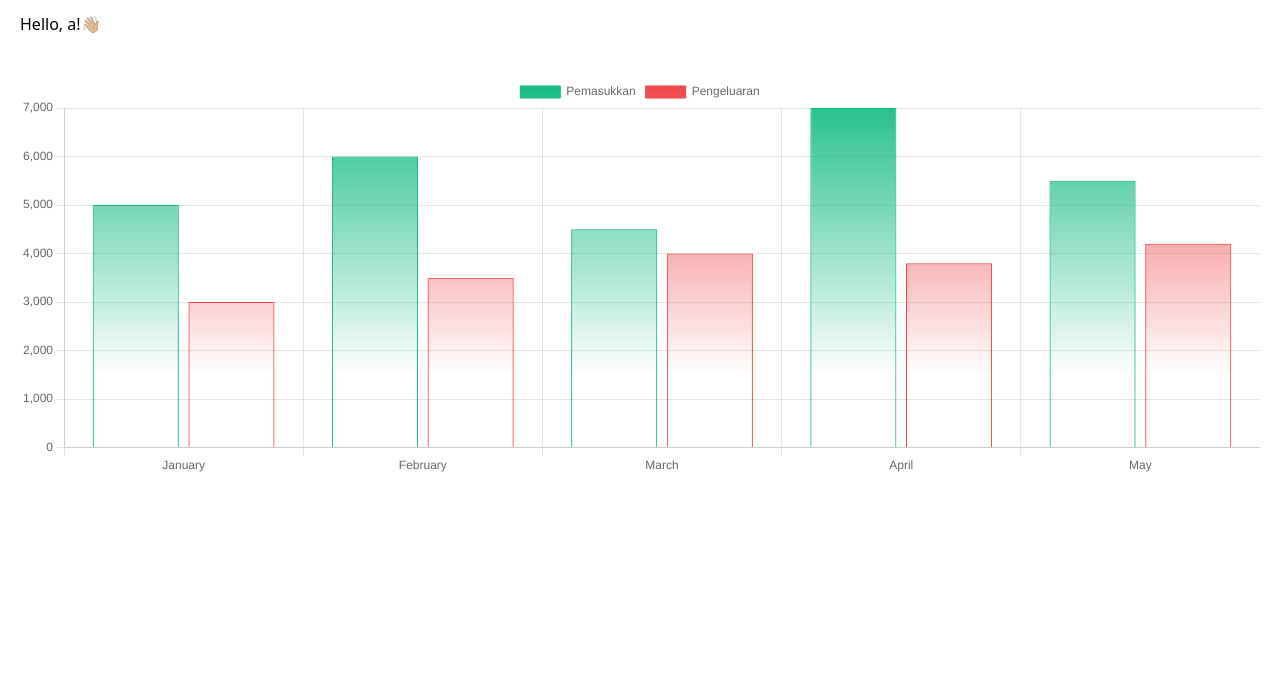
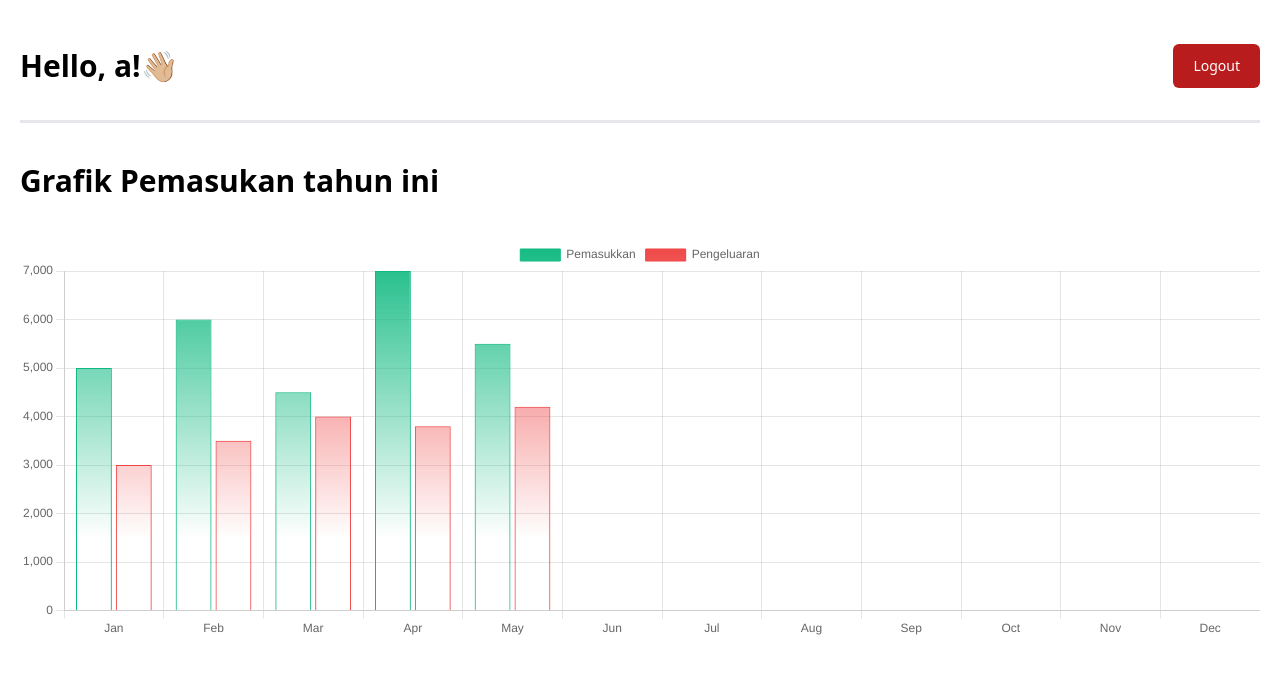
Before and after one commit to FjrREPO/black-cinema-php, a PHP site: page /app/admin/home.php in a window 1280 px wide. Shown: the part 48-722 px from the top of the page. Run offline with PHP 8.4, Linux system fonts and the light colour scheme; a user stored in the database is signed in; some libraries are stand-ins or nearby versions.

Commit message:
fix graphic

```diff
--- a/app/admin/home.php
+++ b/app/admin/home.php
@@ -16,6 +16,59 @@ if ($_SESSION['user_role'] != "admin") {
     <link rel="stylesheet" href="https://cdnjs.cloudflare.com/ajax/libs/font-awesome/6.5.2/css/all.min.css">
     <script src="https://cdn.jsdelivr.net/npm/chart.js"></script>
     <script src="https://code.jquery.com/jquery-3.6.0.min.js"></script>
+    <link rel="stylesheet" href="https://cdn.jsdelivr.net/npm/daterangepicker/daterangepicker.css">
+    <script src="https://cdn.jsdelivr.net/npm/moment/moment.min.js"></script>
+    <script src="https://cdn.jsdelivr.net/npm/daterangepicker/daterangepicker.min.js"></script>
+    <style>
+        .daterangepicker {
+            background-color: rgba(0, 0, 0, 0.6) !important;
+            color: #cbd5e0;
+        }
+
+        .daterangepicker td,
+        .daterangepicker th {
+            color: #cbd5e0;
+        }
+
+        .daterangepicker .calendar-time {
+            color: #cbd5e0 !important;
+        }
+
+        .daterangepicker td.off,
+        .daterangepicker td.off.in-range,
+        .daterangepicker td.off.start-date,
+        .daterangepicker td.off.end-date {
+            background-color: transparent !important;
+        }
+
+        .daterangepicker .calendar-table .next span,
+        .daterangepicker .calendar-table .prev span {
+            border: solid white !important;
+            border-width: 0 2px 2px 0 !important;
+        }
+
+        .daterangepicker .calendar-table .next:hover,
+        .daterangepicker .calendar-table .prev:hover {
+            background-color: rgba(255, 255, 255, 0.1) !important;
+        }
+
+        .daterangepicker td.available:hover, .daterangepicker th.available:hover {
+            background-color: rgba(255, 255, 255, 0.1) !important;
+        }
+
+        .daterangepicker .calendar-time .hour,
+        .daterangepicker .calendar-time .minute {
+            color: #cbd5e0 !important;
+        }
+
+        .daterangepicker .calendar-table {
+            background-color: rgba(0, 0, 0, 0.6) !important;
+        }
+
+        .daterangepicker .daterangepicker-selected {
+            background-color: #4a5568 !important;
+        }
+    </style>
 </head>
 
 <body class="bg-white text-black dark:bg-black dark:text-white">
--- a/app/admin/pages/dashboard.php
+++ b/app/admin/pages/dashboard.php
@@ -1,18 +1,15 @@
-<?php
-include "../../config/conn.php";
-?>
-
 <div class="w-full h-auto px-5">
-    <div class="flex flex-col w-full h-auto gap-10">
-        <div className="border-b">
-            <div className="container flex flex-wrap items-center justify-between gap-6 py-8">
-                <p className="text-3xl font-bold">Hello, <?php echo $_SESSION['user_username']; ?>!👋🏼</p>
-                <div className="flex items-center gap-3">
-                    <UpdateDataOverview payment={payment} transaction={transaction} />
-                </div>
+    <div class="flex flex-col w-full h-auto">
+        <div class="border-b-[3px]">
+            <div class="container flex flex-wrap items-center justify-between gap-6 py-8">
+                <span class="text-3xl font-bold">Hello, <?php echo $_SESSION['user_username']; ?>!👋🏼</span>
+                <button class="bg-red-700 text-sm py-3 px-5 rounded-md text-white hover:bg-red-900 duration-200">Logout</button>
             </div>
         </div>
         <div class="w-full h-auto">
+            <div class="w-full flex flex-row items-center justify-between py-10">
+                <h1 class="text-3xl font-bold">Grafik Pemasukan tahun ini</h1>
+            </div>
             <canvas id="myChart" style="width:100%; max-height:400px;"></canvas>
         </div>
     </div>
@@ -20,21 +17,21 @@ include "../../config/conn.php";
 
 <script>
     $(document).ready(function() {
-        var data = {
-            labels: ["January", "February", "March", "April", "May"],
+        var monthlyData = {
+            labels: ["Jan", "Feb", "Mar", "Apr", "May", "Jun", "Jul", "Aug", "Sep", "Oct", "Nov", "Dec"],
             datasets: [{
                     label: 'Pemasukkan',
                     backgroundColor: 'rgba(16, 185, 129, 0.8)',
                     borderColor: 'rgba(16, 185, 129, 1)',
                     borderWidth: 1,
-                    data: [5000, 6000, 4500, 7000, 5500]
+                    data: [5000, 6000, 4500, 7000, 5500, 0, 0, 0, 0, 0, 0, 0]
                 },
                 {
                     label: 'Pengeluaran',
                     backgroundColor: 'rgba(239, 68, 68, 0.8)',
                     borderColor: 'rgba(239, 68, 68, 1)',
                     borderWidth: 1,
-                    data: [3000, 3500, 4000, 3800, 4200]
+                    data: [3000, 3500, 4000, 3800, 4200, 0, 0, 0, 0, 0, 0, 0]
                 }
             ]
         };
@@ -82,12 +79,13 @@ include "../../config/conn.php";
         expenseGradient.addColorStop(0, 'rgba(239, 68, 68, 1)');
         expenseGradient.addColorStop(1, 'rgba(239, 68, 68, 0)');
 
-        data.datasets[0].backgroundColor = incomeGradient;
-        data.datasets[1].backgroundColor = expenseGradient;
+        monthlyData.datasets[0].backgroundColor = incomeGradient;
+        monthlyData.datasets[1].backgroundColor = expenseGradient;
+
 
         var myChart = new Chart(ctx, {
             type: 'bar',
-            data: data,
+            data: monthlyData,
             options: options
         });
     });
```
